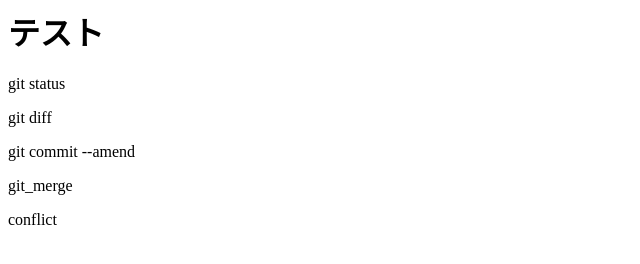
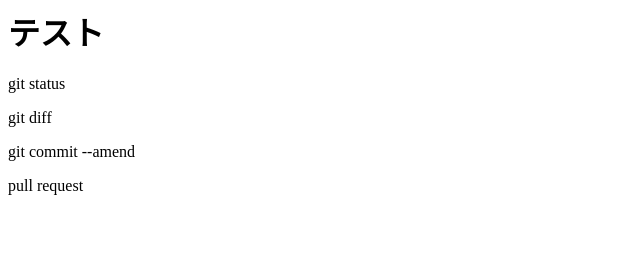
Before and after one commit to noriwaka/git_test, a plain HTML site: page index.html in a window 1280 px wide. Shown: the full height of the page, 0-640 px from the left. Drawn offline with Linux system fonts and the light colour scheme.

Commit message:
pull requestを追記

```diff
--- a/index.html
+++ b/index.html
@@ -2,5 +2,4 @@
 <p>git status</p>
 <p>git diff</p>
 <p>git commit --amend</p>
-<p>git_merge</p>
-<p>conflict</p>
+<p>pull request</p>
```
